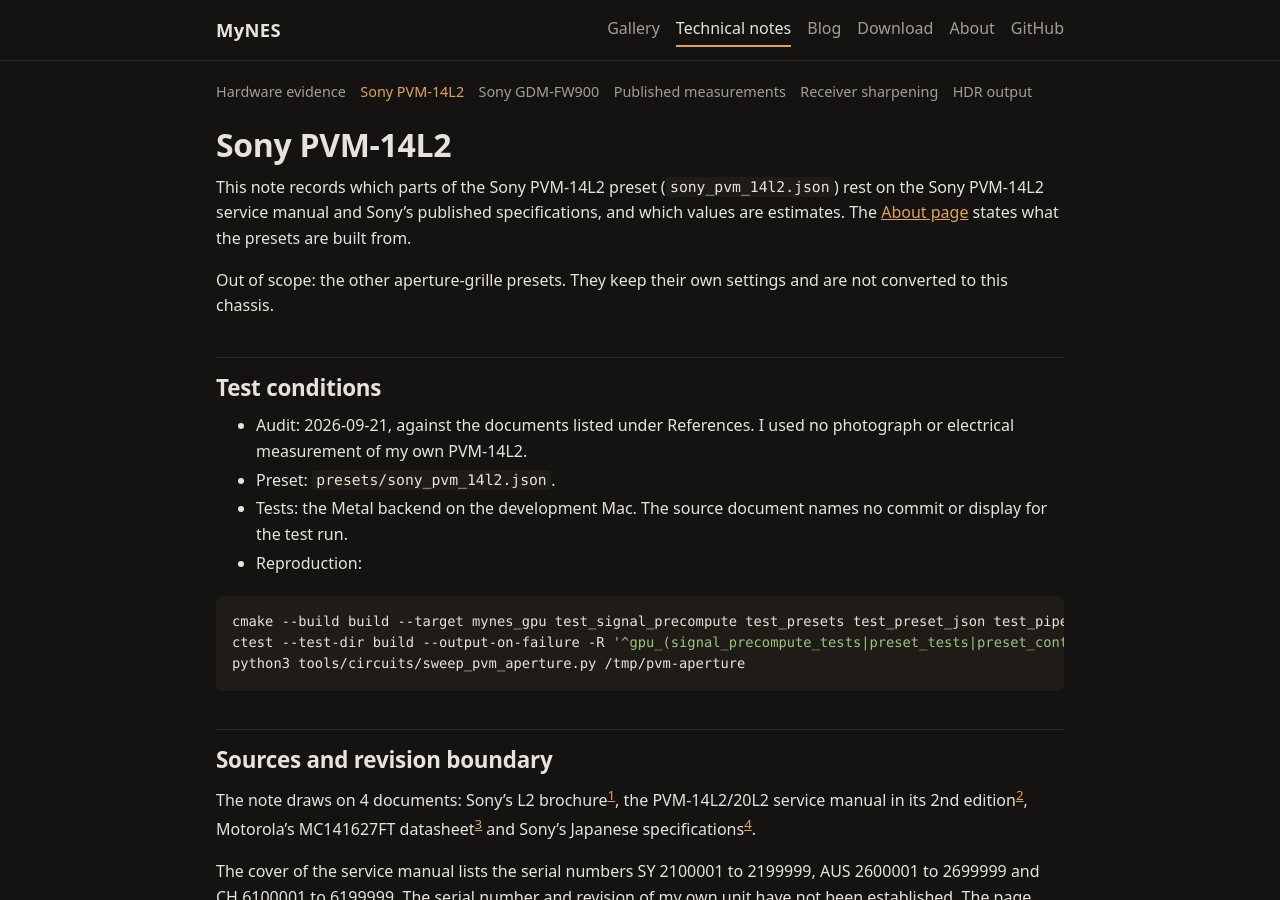
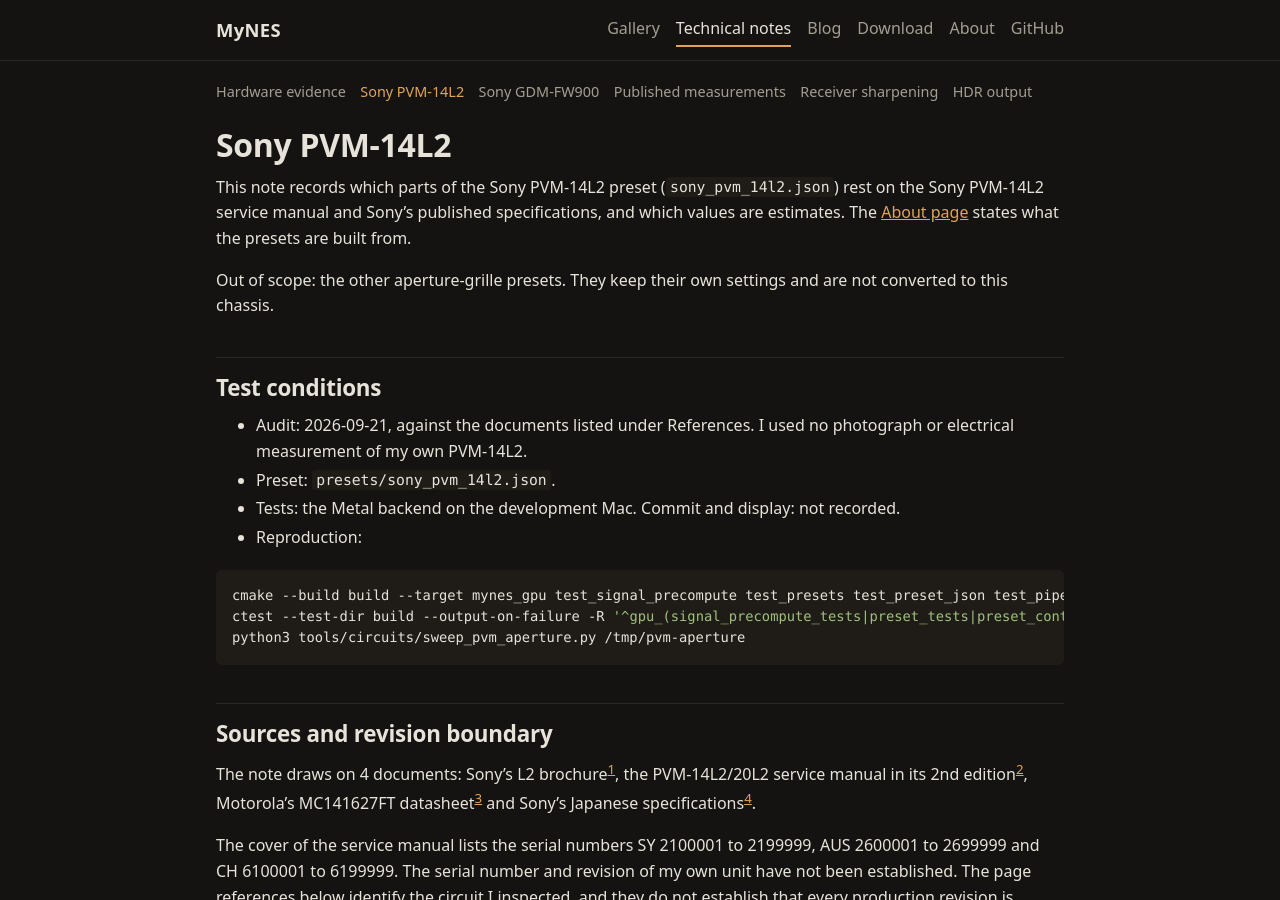
Before and after one commit to yaglo/mynes-web, a Jekyll site: the page built from notes/pvm-14l2.md, in a window 1280 px wide and 900 px high. Built offline with Jekyll 4.4.1, drawn with Linux system fonts in a browser that asks for light colours.

Commit message:
Record missing test conditions as plain fields in the notes
4 technical notes said that 'the source document' names no machine,
display or commit, which a reader of the site cannot identify. The Test
conditions now read 'Machine, display and commit: not recorded.'

````diff
--- a/notes/pvm-14l2.md
+++ b/notes/pvm-14l2.md
@@ -20,7 +20,7 @@
 
 - Audit: 2026-09-21, against the documents listed under References. I used no photograph or electrical measurement of my own PVM-14L2.
 - Preset: `presets/sony_pvm_14l2.json`.
-- Tests: the Metal backend on the development Mac. The source document names no commit or display for the test run.
+- Tests: the Metal backend on the development Mac. Commit and display: not recorded.
 - Reproduction:
 
 ```sh
````
Also changed, not shown: notes/fw900.md (+2 -2 lines), notes/hardware.md (+1 -1 lines), notes/measurements.md (+1 -1 lines), notes/sharpening.md (+1 -1 lines).
